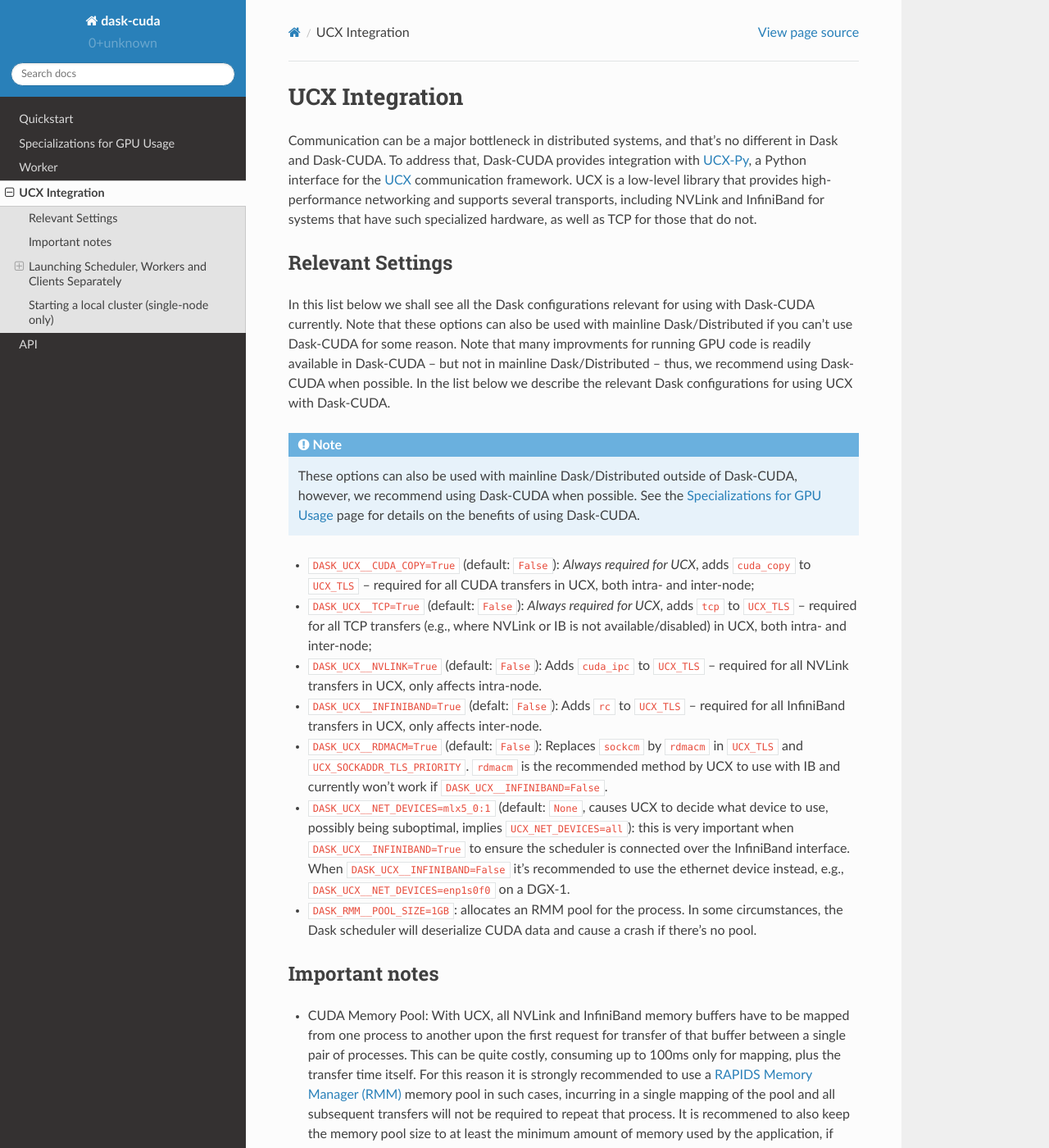
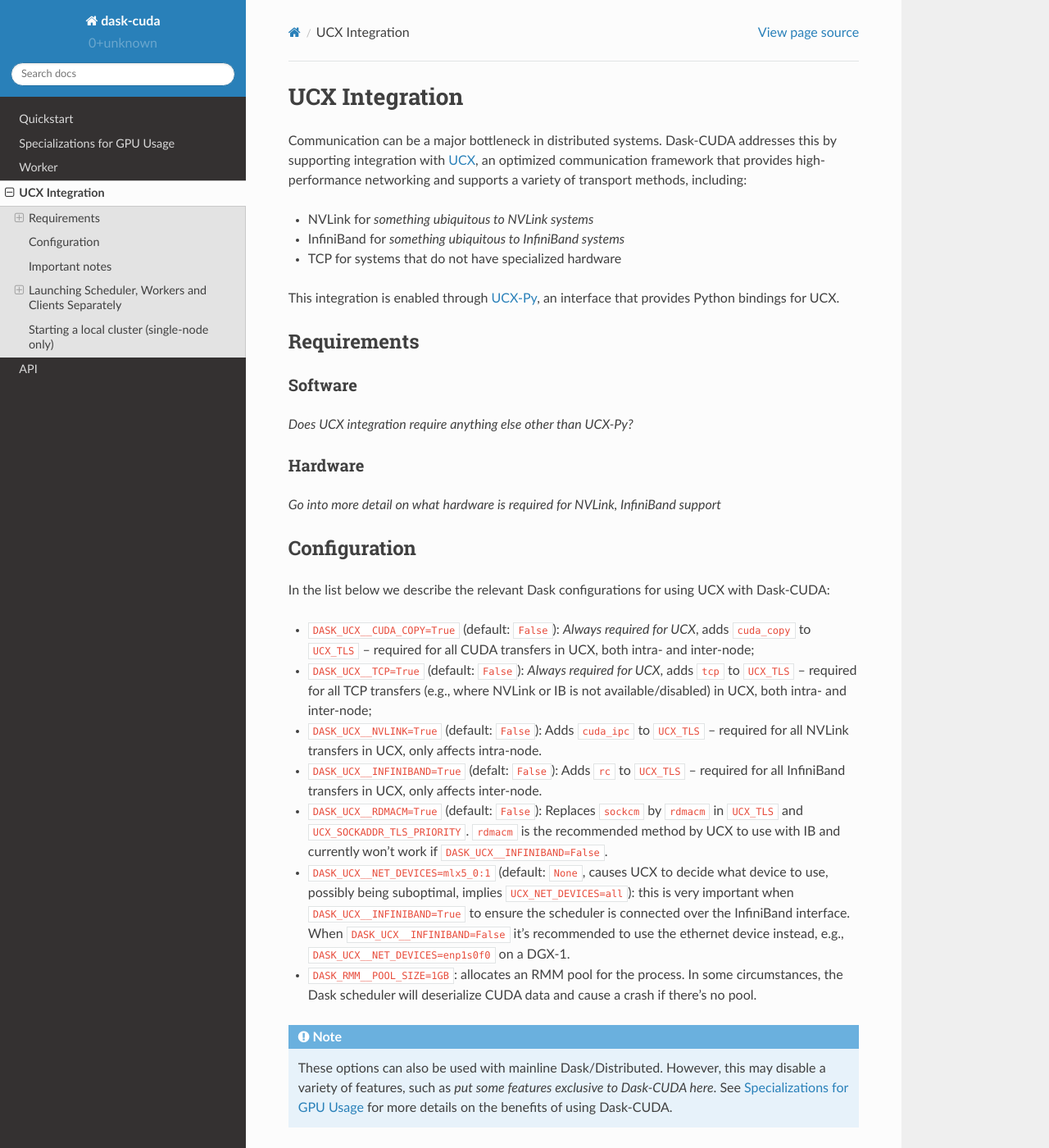
Before and after one commit to rapidsai/dask-cuda, a Sphinx documentation site: the page built from docs/source/ucx.rst, in a window 1280 px wide and 1400 px high. Shown: the whole window at 82% size. Built offline with Sphinx 7.4.7 and the Read the Docs theme 2.0.0, drawn with Linux system fonts in a browser that asks for light colours.

Commit message:
Reorganize introduction, add requirements section

```diff
--- a/docs/source/ucx.rst
+++ b/docs/source/ucx.rst
@@ -1,19 +1,33 @@
 UCX Integration
 ===============
 
-Communication can be a major bottleneck in distributed systems, and that's no different in Dask and Dask-CUDA. To address that, Dask-CUDA provides integration with `UCX-Py <https://ucx-py.readthedocs.io/>`_, a Python interface for the `UCX <https://www.openucx.org/>`_ communication framework.  UCX is a low-level library that provides high-performance networking and supports several transports, including NVLink and InfiniBand for systems that have such specialized hardware, as well as TCP for those that do not.
+Communication can be a major bottleneck in distributed systems.
+Dask-CUDA addresses this by supporting integration with `UCX <https://www.openucx.org/>`_, an optimized communication framework that provides high-performance networking and supports a variety of transport methods, including:
+
+- NVLink for *something ubiquitous to NVLink systems*
+- InfiniBand for *something ubiquitous to InfiniBand systems*
+- TCP for systems that do not have specialized hardware
+
+This integration is enabled through `UCX-Py <https://ucx-py.readthedocs.io/>`_, an interface that provides Python bindings for UCX.
 
 
+Requirements
+------------
 
-Relevant Settings
------------------
+Software
+^^^^^^^^
 
-In this list below we shall see all the Dask configurations relevant for using with Dask-CUDA currently. Note that these options can also be used with mainline Dask/Distributed if you can't use Dask-CUDA for some reason. Note that many improvments for running GPU code is readily available in Dask-CUDA -- but not in mainline Dask/Distributed -- thus, we recommend using Dask-CUDA when possible.
-In the list below we describe the relevant Dask configurations for using UCX with Dask-CUDA.
+*Does UCX integration require anything else other than UCX-Py?*
 
-.. note::
-    These options can also be used with mainline Dask/Distributed outside of Dask-CUDA, however, we recommend using Dask-CUDA when possible. See the :doc:`Specializations for GPU Usage <specializations>` page for details on the benefits of using Dask-CUDA.
+Hardware
+^^^^^^^^
 
+*Go into more detail on what hardware is required for NVLink, InfiniBand support*
+
+Configuration
+-------------
+
+In the list below we describe the relevant Dask configurations for using UCX with Dask-CUDA:
 
 - ``DASK_UCX__CUDA_COPY=True`` (default: ``False``): *Always required for UCX*, adds ``cuda_copy`` to ``UCX_TLS`` -- required for all CUDA transfers in UCX, both intra- and inter-node;
 - ``DASK_UCX__TCP=True`` (default: ``False``): *Always required for UCX*, adds ``tcp`` to ``UCX_TLS`` -- required for all TCP transfers (e.g., where NVLink or IB is not available/disabled) in UCX, both intra- and inter-node;
@@ -23,13 +37,18 @@
 - ``DASK_UCX__NET_DEVICES=mlx5_0:1`` (default: ``None``, causes UCX to decide what device to use, possibly being suboptimal, implies ``UCX_NET_DEVICES=all``): this is very important when ``DASK_UCX__INFINIBAND=True`` to ensure the scheduler is connected over the InfiniBand interface. When ``DASK_UCX__INFINIBAND=False`` it's recommended to use the ethernet device instead, e.g., ``DASK_UCX__NET_DEVICES=enp1s0f0`` on a DGX-1.
 - ``DASK_RMM__POOL_SIZE=1GB``: allocates an RMM pool for the process. In some circumstances, the Dask scheduler will deserialize CUDA data and cause a crash if there's no pool.
 
+.. note::
+    These options can also be used with mainline Dask/Distributed.
+    However, this may disable a variety of features, such as *put some features exclusive to Dask-CUDA here*.
+    See :doc:`Specializations for GPU Usage <specializations>` for more details on the benefits of using Dask-CUDA.
+
 
 Important notes
 ---------------
 
-* CUDA Memory Pool: With UCX, all NVLink and InfiniBand memory buffers have to be mapped from one process to another upon the first request for transfer of that buffer between a single pair of processes. This can be quite costly, consuming up to 100ms only for mapping, plus the transfer time itself. For this reason it is strongly recommended to use a `RAPIDS Memory Manager (RMM) <https://github.com/rapidsai/rmm>`_ memory pool in such cases, incurring in a single mapping of the pool and all subsequent transfers will not be required to repeat that process. It is recommened to also keep the memory pool size to at least the minimum amount of memory used by the application, if possible one can map all GPU memory to a single pool and utilize that pool for the entire lifetime of the application.
+- CUDA Memory Pool: With UCX, all NVLink and InfiniBand memory buffers have to be mapped from one process to another upon the first request for transfer of that buffer between a single pair of processes. This can be quite costly, consuming up to 100ms only for mapping, plus the transfer time itself. For this reason it is strongly recommended to use a `RAPIDS Memory Manager (RMM) <https://github.com/rapidsai/rmm>`_ memory pool in such cases, incurring in a single mapping of the pool and all subsequent transfers will not be required to repeat that process. It is recommened to also keep the memory pool size to at least the minimum amount of memory used by the application, if possible one can map all GPU memory to a single pool and utilize that pool for the entire lifetime of the application.
 
-* Automatic detection of InfiniBand interfaces: it's especially important to note the usage of ``--net-devices="auto"`` in ``dask-cuda-worker``, which will automatically determine the InfiniBand interface that's closest to each GPU. For safety, this option can only be used if ``--enable-infiniband`` is specified. Be warned that this mode assumes all InfiniBand interfaces on the system are connected and properly configured, undefined behavior may occur otherwise.
+- Automatic detection of InfiniBand interfaces: it's especially important to note the usage of ``--net-devices="auto"`` in ``dask-cuda-worker``, which will automatically determine the InfiniBand interface that's closest to each GPU. For safety, this option can only be used if ``--enable-infiniband`` is specified. Be warned that this mode assumes all InfiniBand interfaces on the system are connected and properly configured, undefined behavior may occur otherwise.
 
 
 Launching Scheduler, Workers and Clients Separately
```
